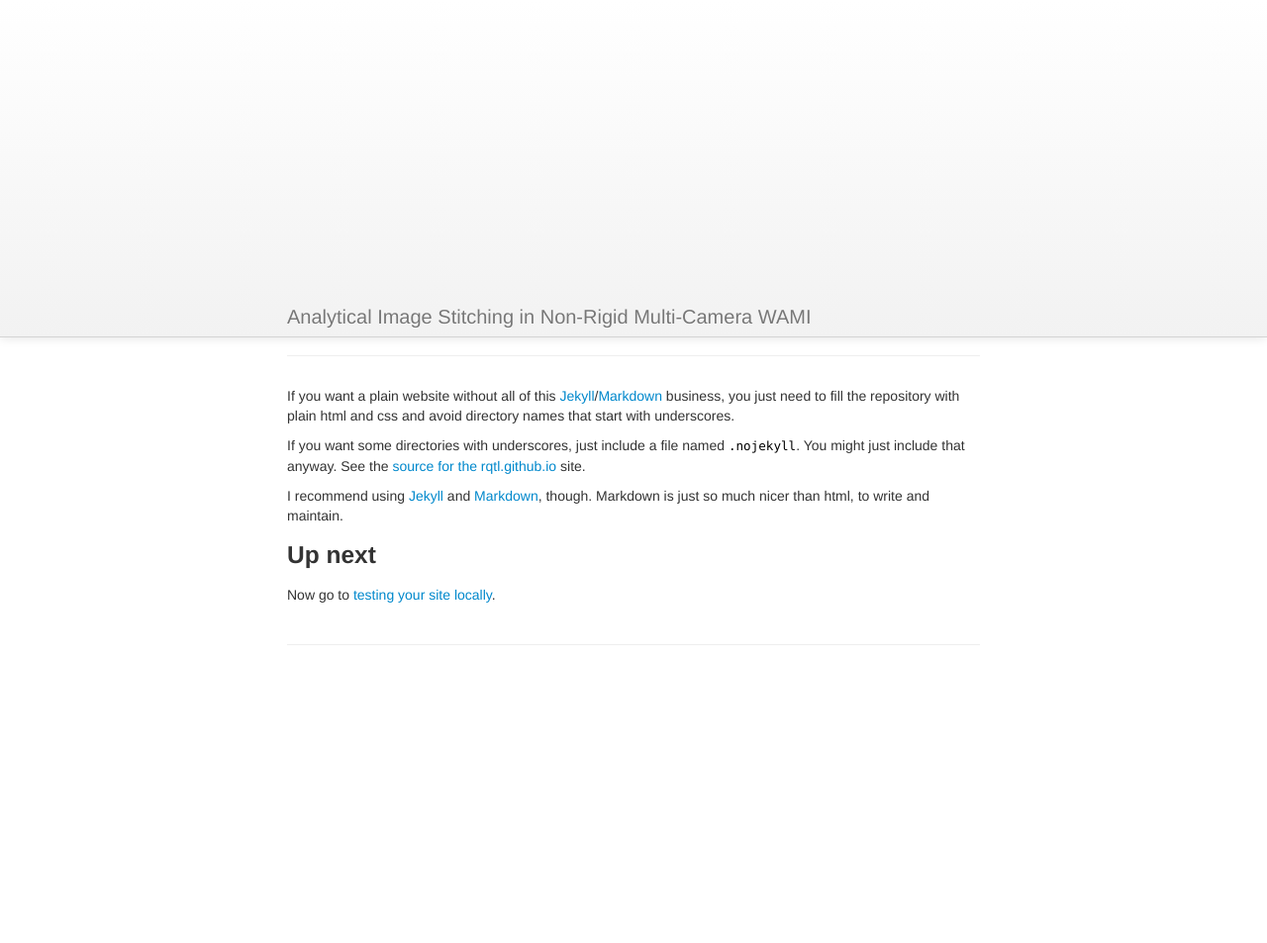
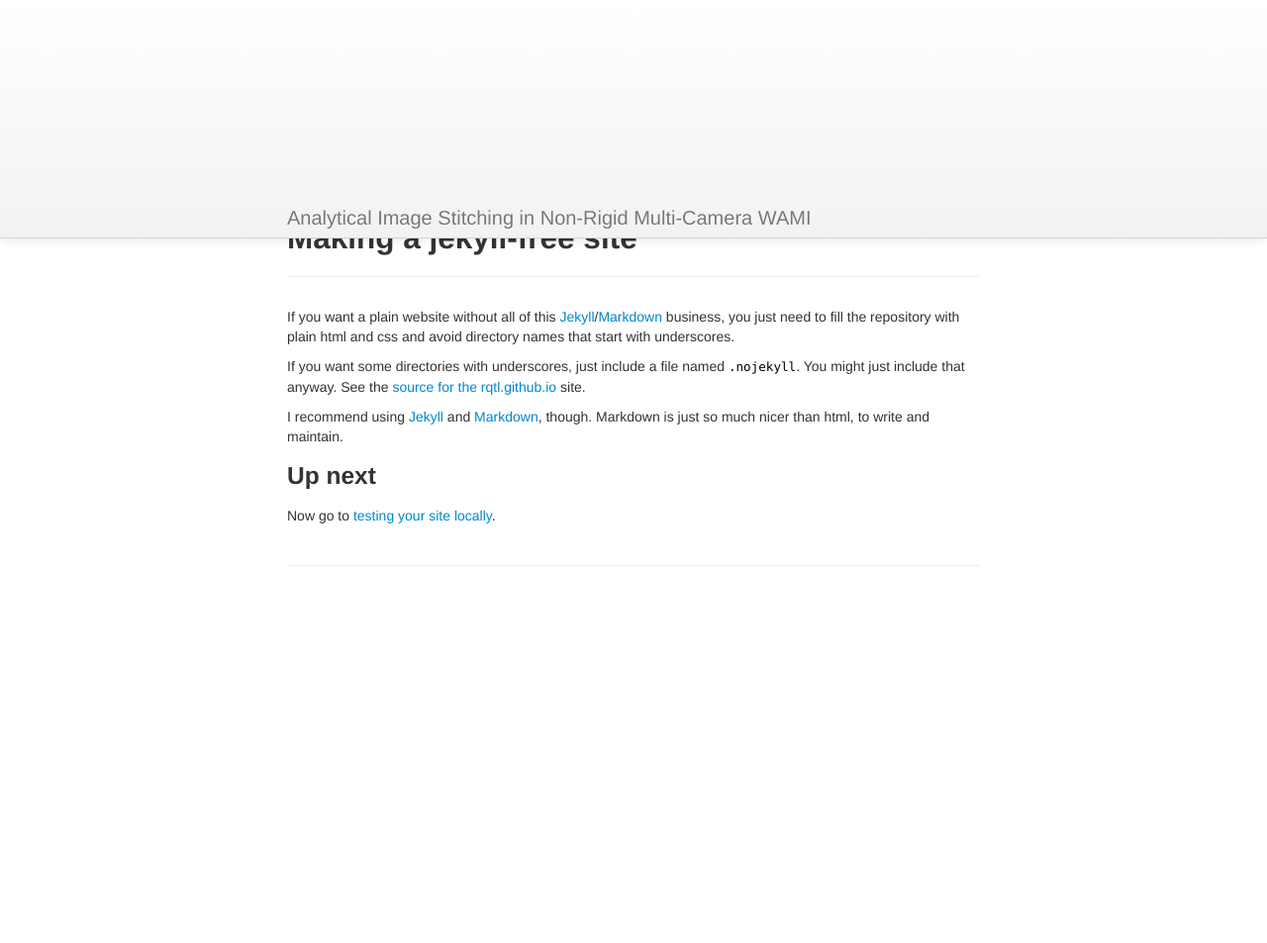
Before and after one commit to twbot/DHPaperExtras, a Jekyll site: the page built from pages/nojekyll.md, in a window 1280 px wide. Shown: the whole page at 99% size. Built offline with Jekyll 4.4.1, drawn with Linux system fonts in a browser that asks for light colours; after the commit the page ends 900 px from its top, so only the background shows below that.

Commit message:
padding fix

```diff
--- a/assets/themes/twitter/css/style.css
+++ b/assets/themes/twitter/css/style.css
@@ -1,7 +1,8 @@
 /* Custom container */
 .container-narrow {
-  margin: 300px auto;
+  margin: 0 auto;
   max-width: 700px;
+  padding-top: 200px;
 }
 
 .container-narrow > hr {
```
